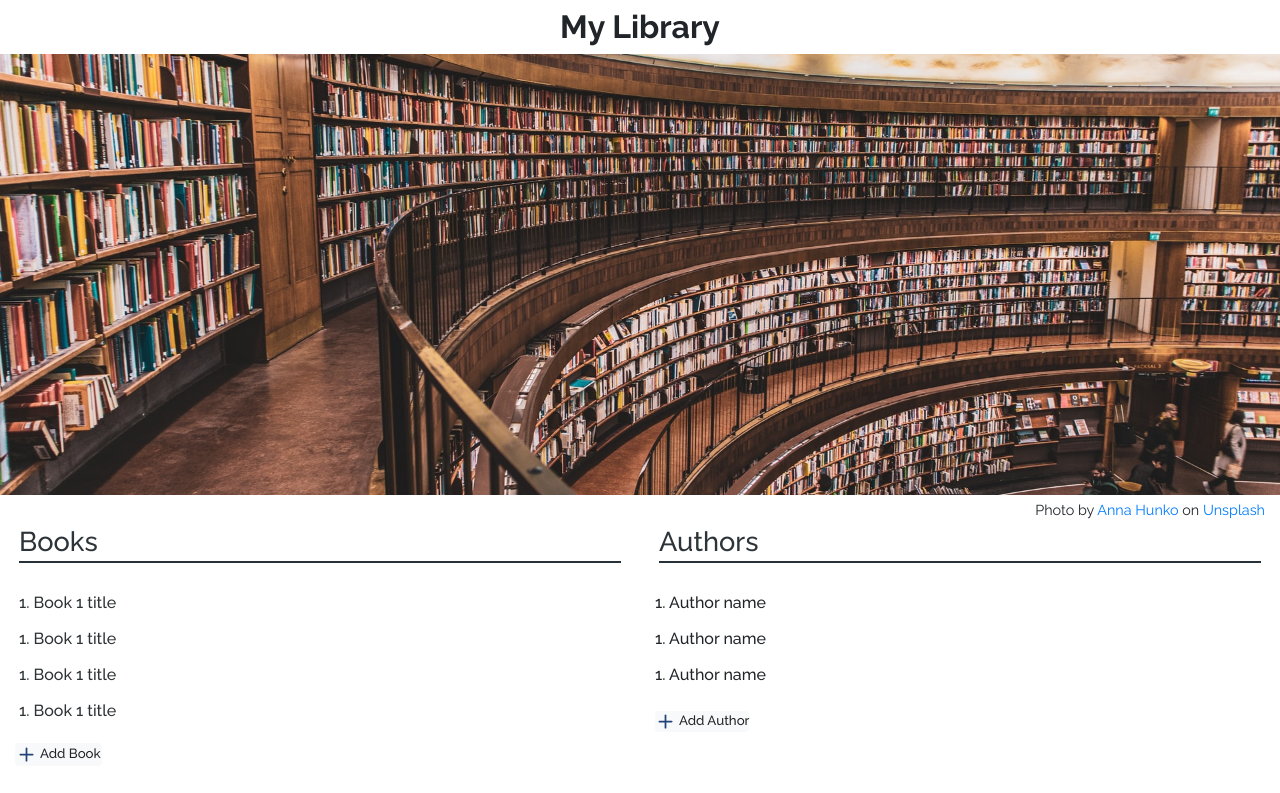
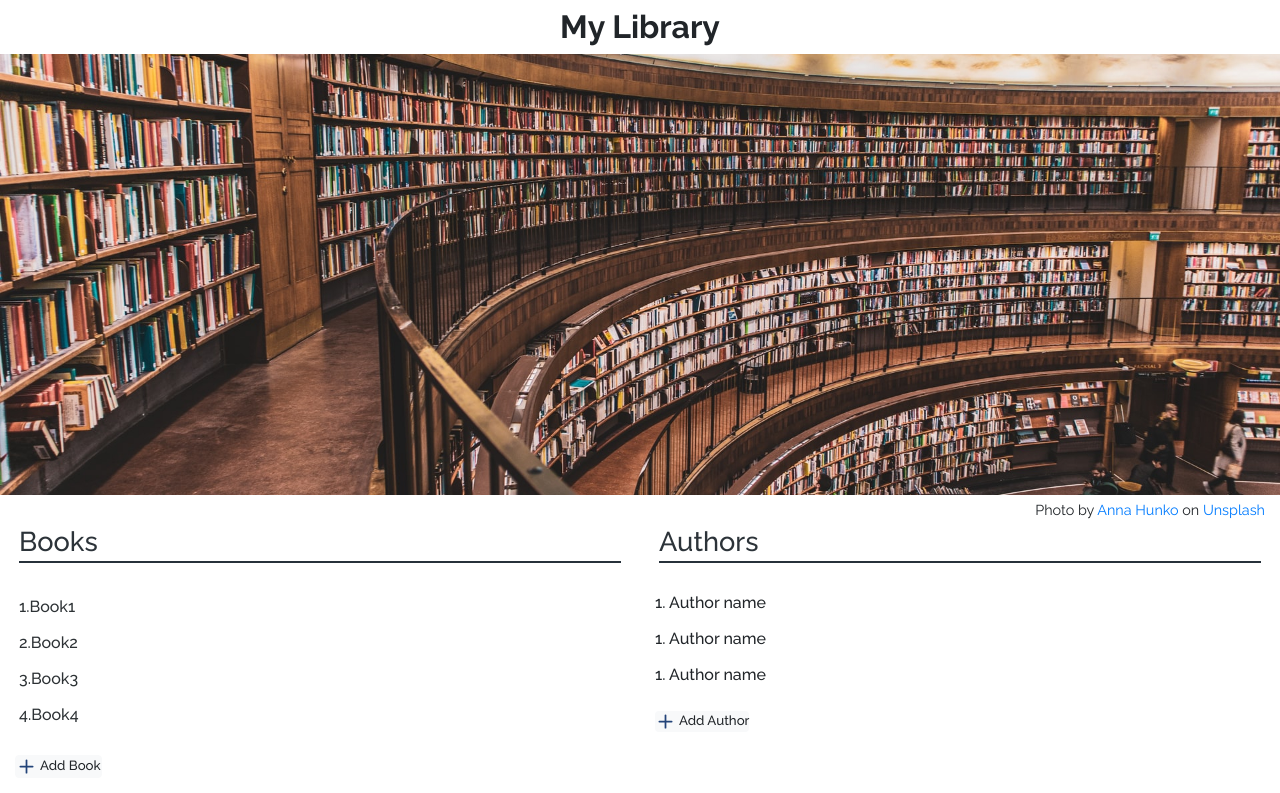
Before and after one commit to proCodersReact/library-app, a React (Create React App) app: page / in a window 1280 px wide. Shown: the top 793 px of the page. Built offline with nearby package versions, Linux system fonts and the light colour scheme.

Commit message:
PROLIB-7 : List books from an array

```diff
--- a/src/Components/BookList/Book.tsx
+++ b/src/Components/BookList/Book.tsx
@@ -1,19 +1,27 @@
-import {Col, Row} from "react-bootstrap";
+import { Col, Row } from "react-bootstrap";
 import React from "react";
-import {Edit, Trash2} from "react-feather";
+import { Edit, Trash2 } from "react-feather";
 
 const Book: React.FC = () => {
-    return(
+
+    const Books = ['Book1', 'Book2', 'Book3', 'Book4'];
+    const listBooks = Books.map((book, index) =>
         <Row className='pl-1 pr-3 mt-1 book'>
-            <Col xs={8} className='book-title p-0 my-1'>
-                1. Book 1 title
-            </Col>
+            <Col xs={8}  ><label >{index + 1}.{book}</label></Col>
             <Col xs={4}>
                 <Row className='justify-content-end btn-options'>
-                    <Col xs={1}  className='text-center text-warning clickBtn'><Edit size='20'/></Col>
-                    <Col xs={1} className='text-center text-danger clickBtn'><Trash2 size='20'/></Col>
+                    <Col xs={1} className='text-center text-warning clickBtn'><Edit size='20' /></Col>
+                    <Col xs={1} className='text-center text-danger clickBtn'><Trash2 size='20' /></Col>
                 </Row>
             </Col>
+        </Row>);
+
+    return (
+        <Row >
+            <Col className='book-title p-0 my-1'>
+                {listBooks}
+            </Col>
+
         </Row>
     )
 };
--- a/src/Components/BookList/BookListArea.tsx
+++ b/src/Components/BookList/BookListArea.tsx
@@ -12,9 +12,6 @@ const BookListArea: React.FC = () => {
             </Row>
             <Col className='mt-2'>
                 <Book/>
-                <Book/>
-                <Book/>
-                <Book/>
             </Col>
             <Row className='mx-0 mt-3 mb-4 add-btn'>
                 <Button variant='light' className="text-right p-0 flex-row"><Plus size={21} color='#234479'/>   Add Book</Button>
```
